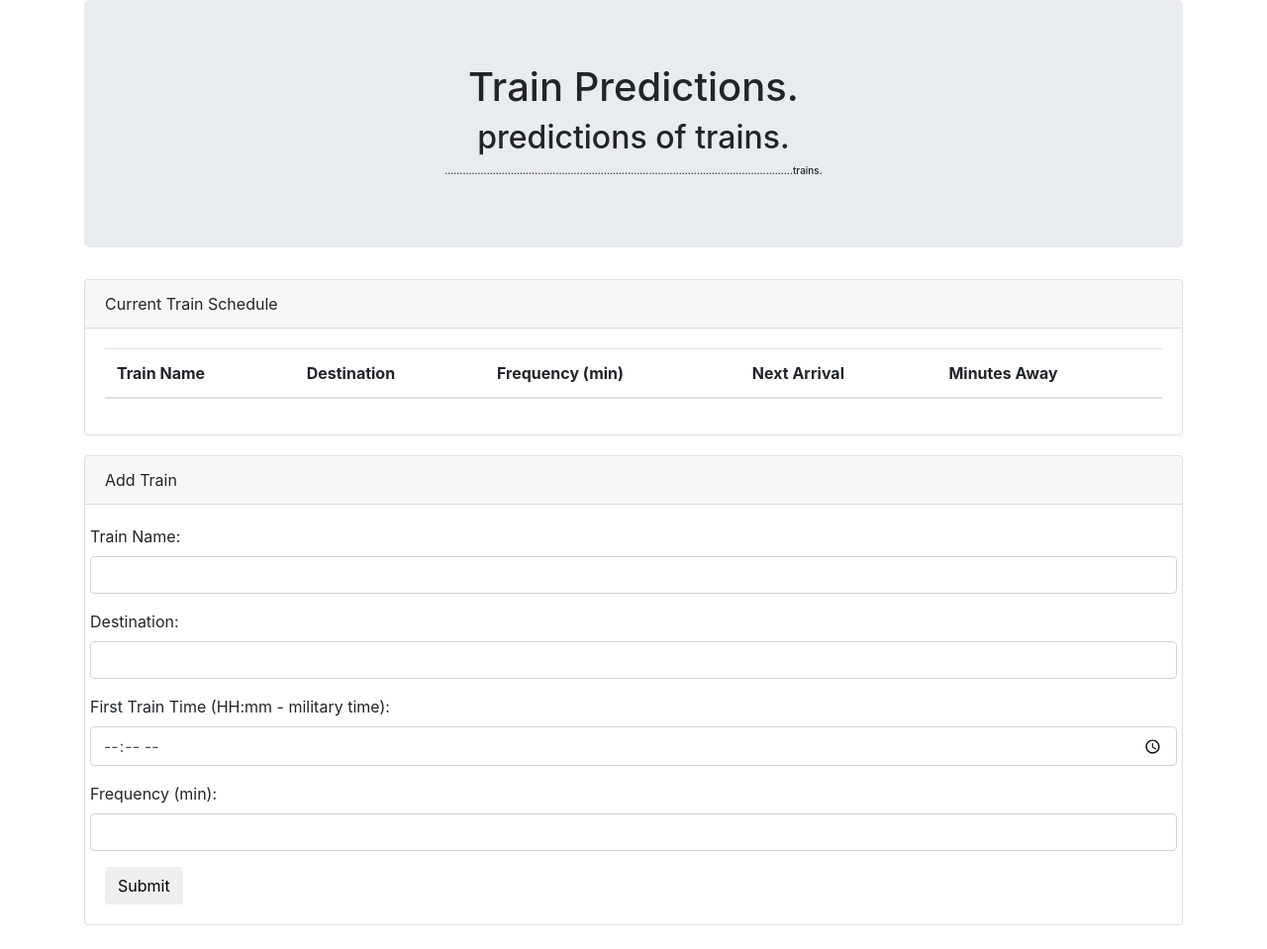
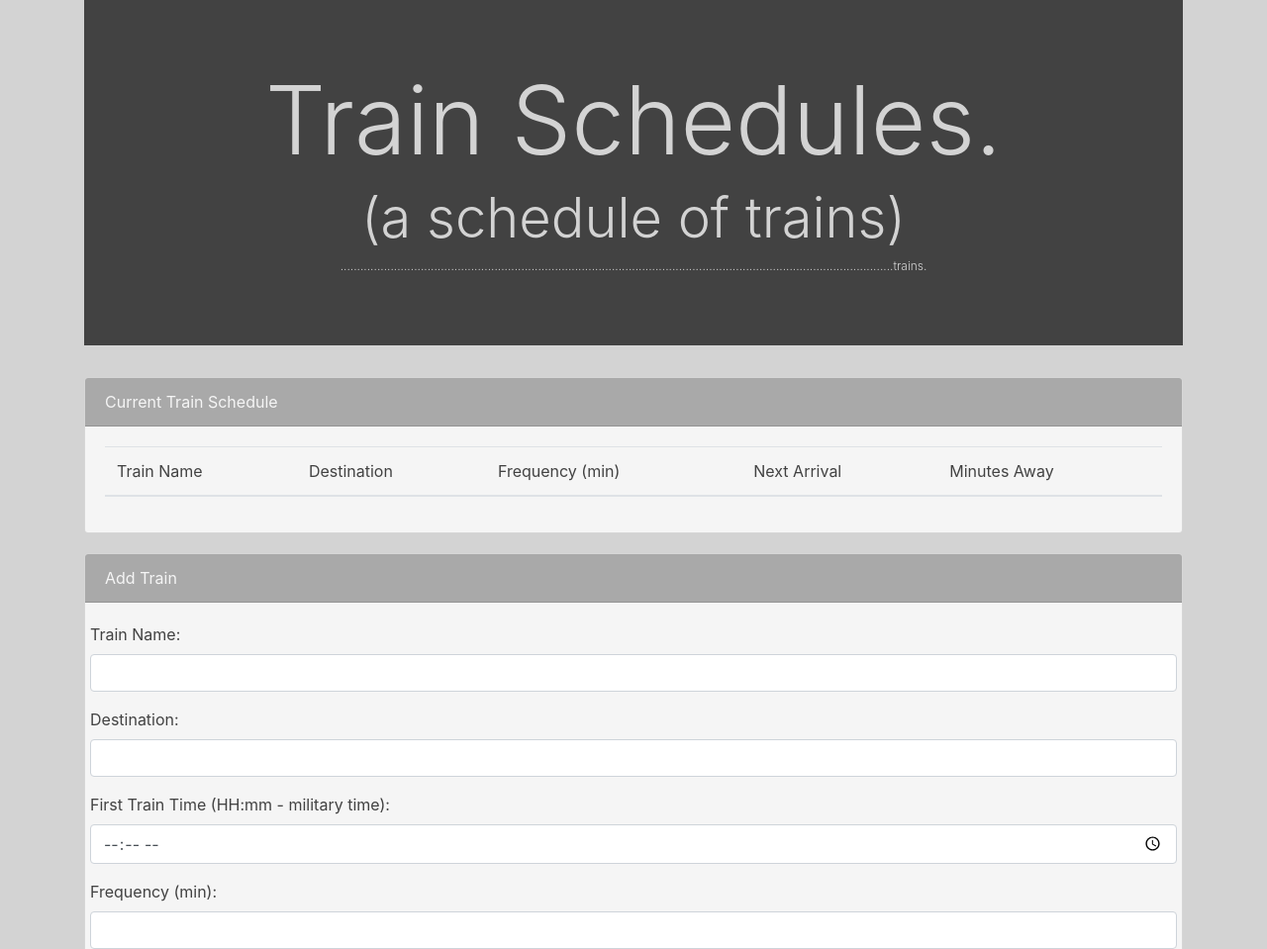
Before and after one commit to zgermain/Train_Prediction, a plain HTML site: page index.html in a window 1280 px wide. Shown: the top 959 px of the page at 99% size. Before the commit the page ends 935 px from the top, so only its background shows below. Drawn offline with nearby package versions, Linux system fonts and the light colour scheme; no server answers.

Commit message:
added some minimalist style to css

```diff
--- /dev/null
+++ b/assets/css/reset.css
@@ -0,0 +1,48 @@
+/* http://meyerweb.com/eric/tools/css/reset/
+   v2.0 | 20110126
+   License: none (public domain)
+*/
+
+html, body, div, span, applet, object, iframe,
+h1, h2, h3, h4, h5, h6, p, blockquote, pre,
+a, abbr, acronym, address, big, cite, code,
+del, dfn, em, img, ins, kbd, q, s, samp,
+small, strike, strong, sub, sup, tt, var,
+b, u, i, center,
+dl, dt, dd, ol, ul, li,
+fieldset, form, label, legend,
+table, caption, tbody, tfoot, thead, tr, th, td,
+article, aside, canvas, details, embed,
+figure, figcaption, footer, header, hgroup,
+menu, nav, output, ruby, section, summary,
+time, mark, audio, video {
+	margin: 0;
+	padding: 0;
+	border: 0;
+	font-size: 100%;
+	font: inherit;
+	vertical-align: baseline;
+}
+/* HTML5 display-role reset for older browsers */
+article, aside, details, figcaption, figure,
+footer, header, hgroup, menu, nav, section {
+	display: block;
+}
+body {
+	line-height: 1;
+}
+ol, ul {
+	list-style: none;
+}
+blockquote, q {
+	quotes: none;
+}
+blockquote:before, blockquote:after,
+q:before, q:after {
+	content: '';
+	content: none;
+}
+table {
+	border-collapse: collapse;
+	border-spacing: 0;
+}
--- a/assets/css/style.css
+++ b/assets/css/style.css
@@ -1,9 +1,25 @@
-h4{
-    font-size: 10px;
+body{
+    background-color:lightgray
+}
+
+.display-3{
+    font-size: 12px;
 }
 
 .jumbotron{
     text-align: center;
+    background-color: rgb(66, 66, 66);
+    color: lightgray;
+}
+
+.card{
+    background-color: rgb(245, 245, 245);
+    color: rgb(66, 66, 66);
+}
+
+.card-header{
+    background-color: darkgrey;
+    color: rgb(245, 245, 245);
 }
 
 #add-train-card{
--- a/index.html
+++ b/index.html
@@ -6,6 +6,7 @@
     <meta http-equiv="X-UA-Compatible" content="ie=edge">
     <title>Train Predictions.</title>
 
+<link rel="stylesheet" href="assets/css/reset.css">
 <link rel="stylesheet" href="https://maxcdn.bootstrapcdn.com/bootstrap/4.0.0/css/bootstrap.min.css">
 <link rel="stylesheet" href="assets/css/style.css">
 </head>
@@ -13,10 +14,10 @@
 <body>
     <div class = "container">
 
-        <div class = "jumbotron">
-            <h1>Train Predictions.</h1>
-            <h2>predictions of trains.</h2>
-            <h4>....................................................................................................................trains.</h4>
+        <div class = "jumbotron jumbotron-fluid">
+            <h1 class = "display-1">Train Schedules.</h1>
+            <h2 class = "display-4">(a schedule of trains)</h2>
+            <h4  class = "display-3">.....................................................................................................................................................................trains.</h4>
         </div>
 
         <div class="card">
```
Also changed, not shown: assets/js/trainPredict.js (+8 -9 lines).
